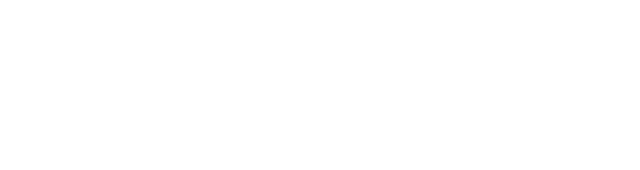
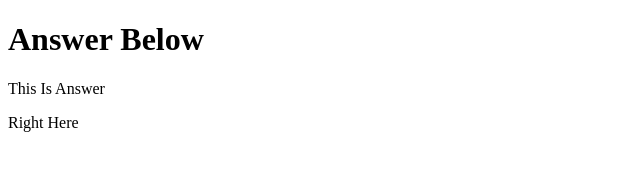
Before and after one commit to Torr0125/Torr0125.github.io, a plain HTML site: page lib2024/qa/index.html in a window 1280 px wide. Shown: the whole page, without its empty margins (0-640 px from the left). Drawn offline with Linux system fonts and the light colour scheme.

Commit message:
Update index.html

```diff
--- a/lib2024/qa/index.html
+++ b/lib2024/qa/index.html
@@ -1,9 +1,11 @@
 <!DOCTYPE html>
 <html>
-<head>
-	<title></title>
-</head>
+<!-- Title command was removed !-->
+<div class="header">
+		<h1>Answer Below</h1>
+		<p>This Is Answer</p>
+</div>
 <body>
-
+	Right Here
 </body>
 </html>
```
